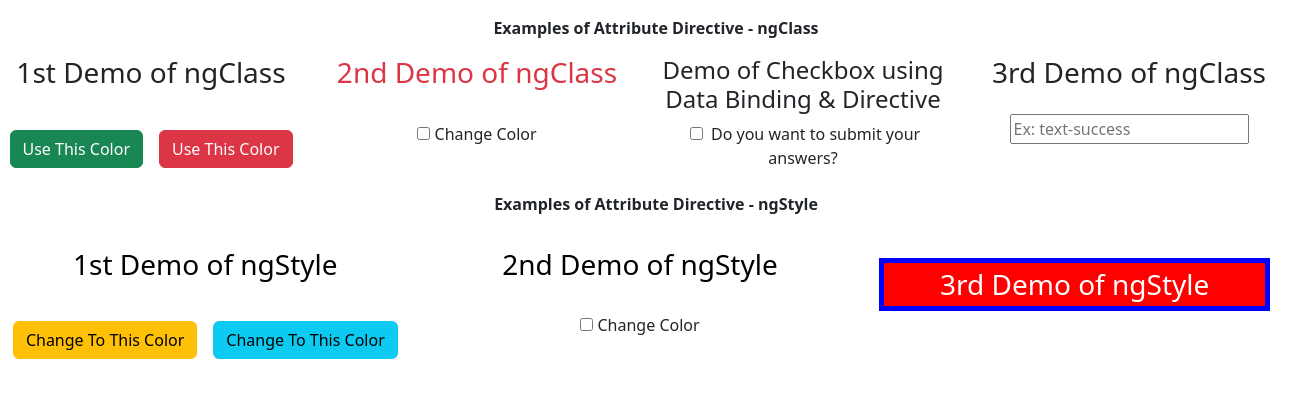
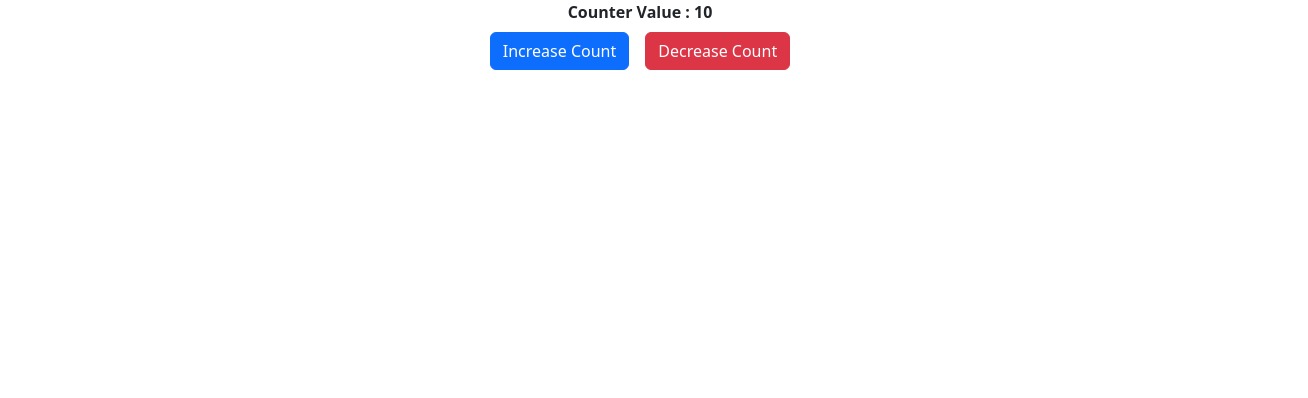
Before and after one commit to HuiYangUS/demo-angular-app, an Angular app: page / in a window 1280 px wide. Shown: the top 398 px of the page, 1308 px wide, since content can reach past the window. Built offline with nearby package versions, Linux system fonts and the light colour scheme.

Commit message:
added signal demo practices

```diff
--- a/src/app/app.component.html
+++ b/src/app/app.component.html
@@ -2,5 +2,6 @@
 <!-- <app-data-binder></app-data-binder> -->
 <!-- <app-directive-demo></app-directive-demo> -->
 <!-- <app-structural-directive-demo></app-structural-directive-demo> -->
-<app-attribute-directive-demo></app-attribute-directive-demo>
+<!-- <app-attribute-directive-demo></app-attribute-directive-demo> -->
+<app-signals></app-signals>
 <router-outlet />
--- a/src/app/app.component.ts
+++ b/src/app/app.component.ts
@@ -5,6 +5,7 @@ import { DataBinderComponent } from './data-binder/data-binder.component';
 import { DirectiveDemoComponent } from './directive-demo/directive-demo.component';
 import { StructuralDirectiveDemoComponent } from './structural-directive-demo/structural-directive-demo.component';
 import { AttributeDirectiveDemoComponent } from './attribute-directive-demo/attribute-directive-demo.component';
+import { SignalsComponent } from './signals/signals.component';
 
 @Component({
   selector: 'app-root',
@@ -14,7 +15,8 @@ import { AttributeDirectiveDemoComponent } from './attribute-directive-demo/attr
     // DataBinderComponent,
     // DirectiveDemoComponent,
     // StructuralDirectiveDemoComponent,
-    AttributeDirectiveDemoComponent
+    // AttributeDirectiveDemoComponent,
+    SignalsComponent
   ],
   templateUrl: './app.component.html',
   styleUrl: './app.component.scss'
--- /dev/null
+++ b/src/app/signals/signals.component.html
@@ -0,0 +1,9 @@
+<div align="center">
+    <div>
+        <!-- <strong>Counter Value : {{regularCount}}</strong> -->
+        <strong>Counter Value : {{counter()}}</strong>
+        <br>
+        <button (click)="increaseCount()" type="button" class="btn btn-primary m-2">Increase Count</button>
+        <button (click)="decreaseCount()" type="button" class="btn btn-danger m-2">Decrease Count</button>
+    </div>
+</div>
--- /dev/null
+++ b/src/app/signals/signals.component.ts
@@ -0,0 +1,56 @@
+import { ChangeDetectionStrategy, Component, effect, signal, WritableSignal } from '@angular/core';
+
+/**
+ * <Writable Signal> contains updated values
+ * <0, '0'> primitive
+ * [] array
+ * {} object
+ */
+@Component({
+  selector: 'app-signals',
+  imports: [],
+  templateUrl: './signals.component.html',
+  styleUrl: './signals.component.scss',
+  changeDetection: ChangeDetectionStrategy.OnPush
+})
+export class SignalsComponent {
+
+  // counter = signal(0);
+  counter: WritableSignal<number> = signal(0);
+  minCount: number = 0;
+  maxCount: number = 25;
+
+  regularCount: number = 0;
+
+  /**
+   * This is really a constructor.
+   */
+  constructor() {
+    this.counter.set(10);
+    setTimeout(() => {
+      // this.regularCount = 50;
+      // console.log("Regular count = " + this.regularCount)
+      // this.counter.set(25);
+      // console.log("Count using signal = " + this.counter())
+    }, 0);
+
+    // Warning: must callback at least one signal value
+    effect(() => console.log("Current counter = " + this.counter()));
+  }
+
+  increaseCount() {
+    let currentCount: number = this.counter();
+    if (currentCount < this.maxCount) {
+      currentCount = currentCount + 1;
+    }
+    this.counter.set(currentCount);
+  }
+
+  decreaseCount() {
+    let currentCount: number = this.counter();
+    if (currentCount > this.minCount) {
+      this.counter.update(targetValue => targetValue - 1);
+    }
+  }
+
+}
```
Also changed, not shown: src/app/signals/signals.component.scss (added), 1 other file (tests, documents, lock files or other folders).
